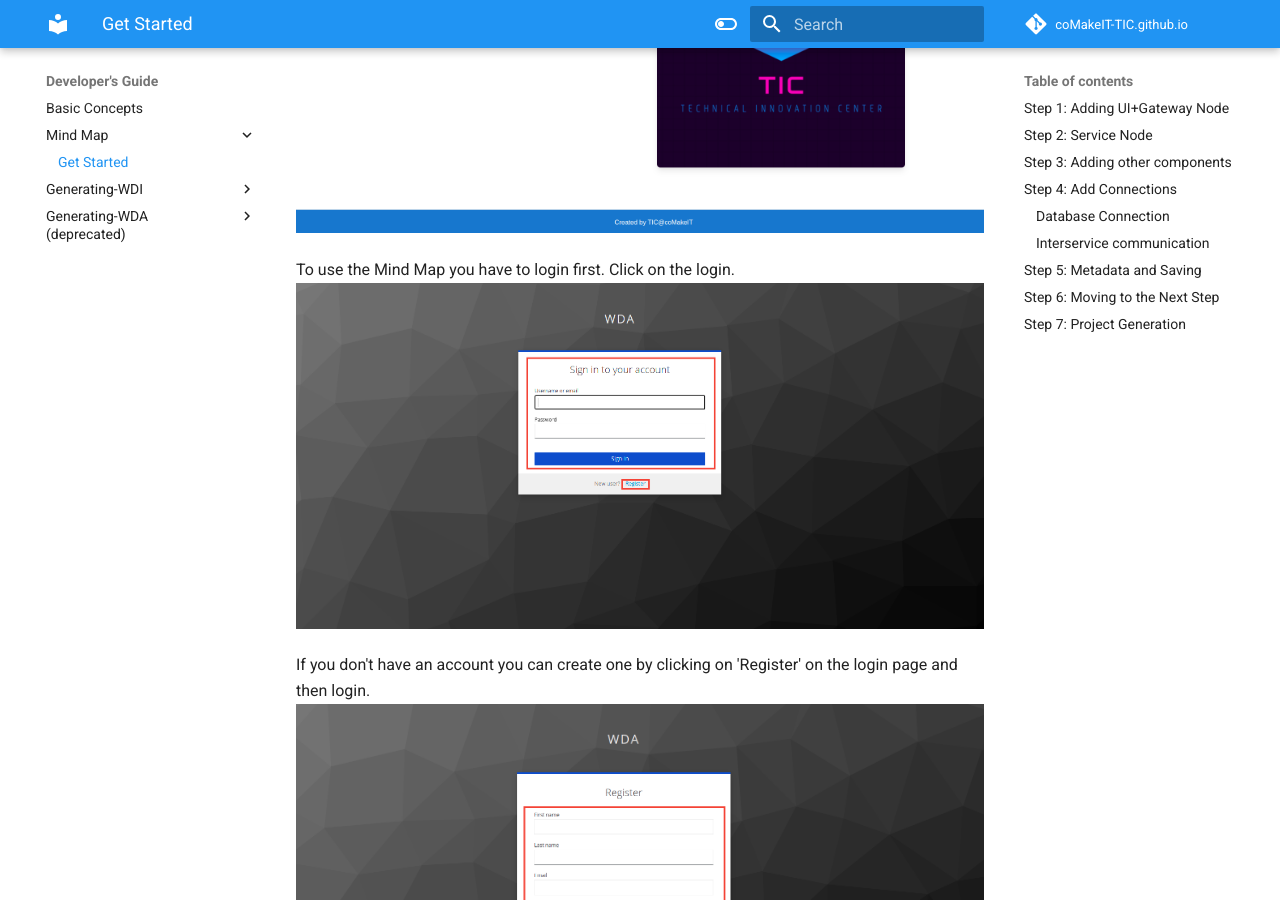
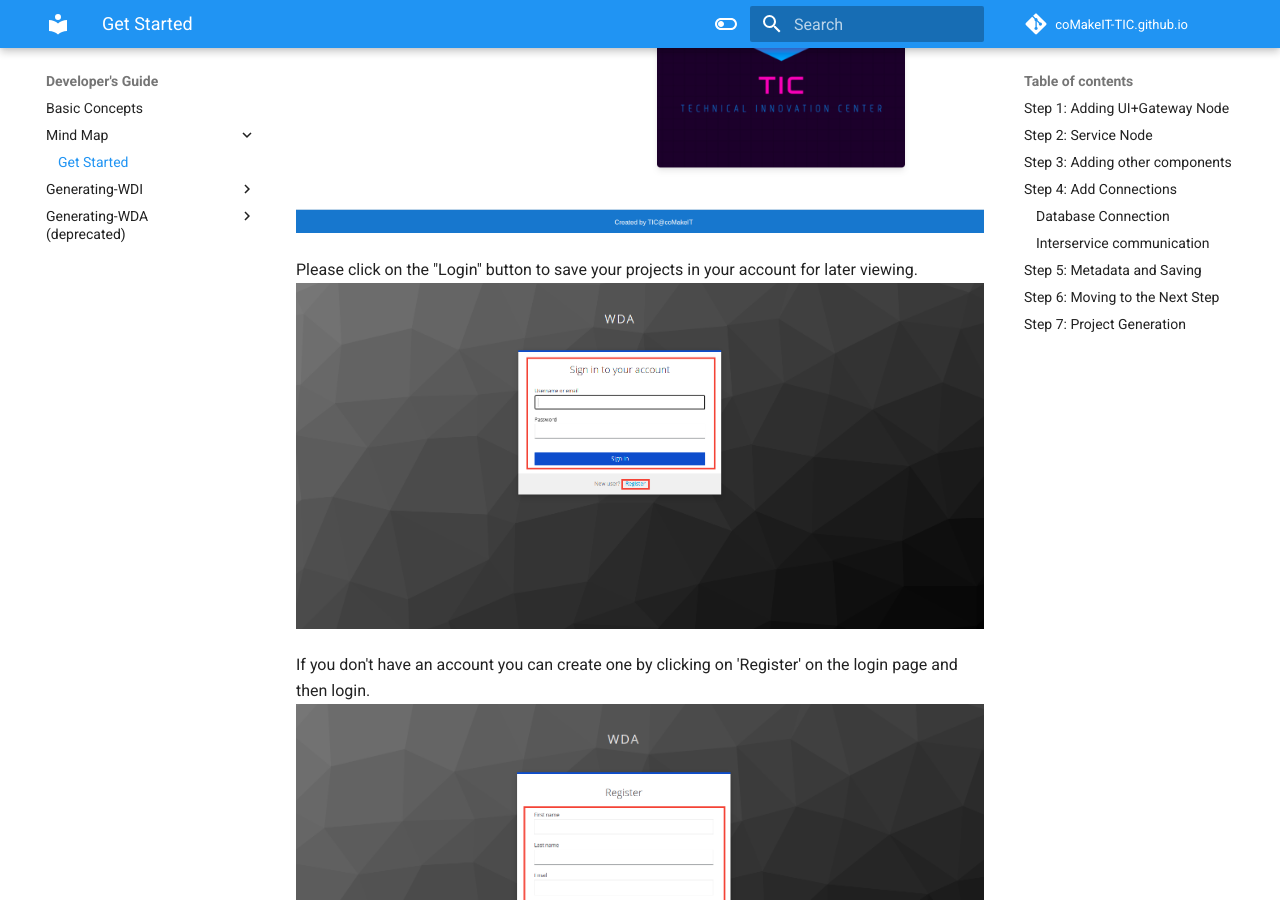
Before and after one commit to tic-oss/tic-oss.github.io, an MkDocs documentation site: the page built from docs/DevelopersGuide/MindMap/GetStarted.md, in a window 1280 px wide and 900 px high, scrolled down 568 px. Built offline with MkDocs 1.6.1 and Material for MkDocs 9.7.7, drawn with Linux system fonts in a browser that asks for light colours; comment, search, counter and statistics services are not loaded.

```diff
--- a/docs/DevelopersGuide/MindMap/GetStarted.md
+++ b/docs/DevelopersGuide/MindMap/GetStarted.md
@@ -5,7 +5,7 @@ Visit our website to get started [Click here.](http://wda-ui.s3-website.ap-south
 You can access the Mind Map from navigation bar.
 <a href="/Images/Navigatetomindmap.png" target="_blank"><img src="/Images/Navigatetomindmap.png" alt="Image"></a>
 
-To use the Mind Map you have to login first. Click on the login.
+Please click on the "Login" button to save your projects in your account for later viewing.
 <a href="/Images/Loginpage.png" target="_blank"><img src="/Images/Loginpage.png" alt="Image"></a>
 
 If you don't have an account you can create one by clicking on 'Register' on the login page and then login.
```
Also changed, not shown: docs/Documentation/Localsetup.md (+1 -1 lines).
